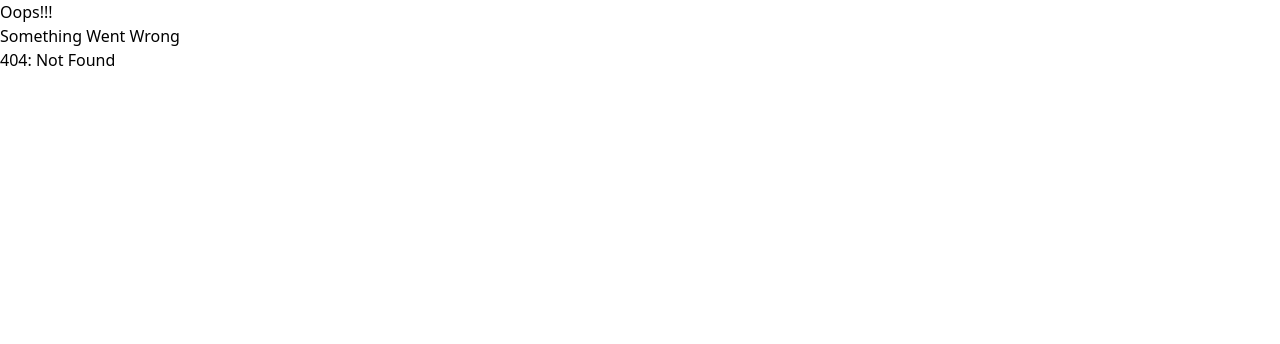
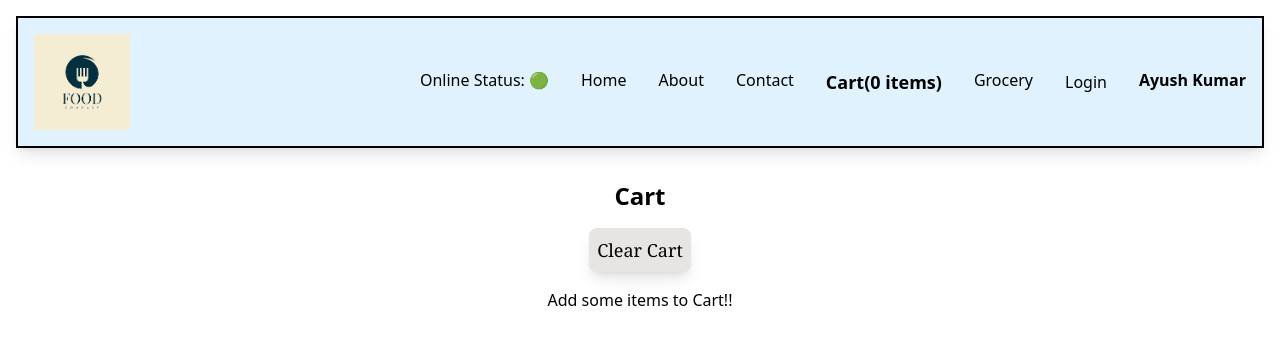
Before and after one commit to Ayush-singh3662/React, a React (Vite) app in the folder Food App/: page /cart in a window 1280 px wide. Before the commit this address had no page. Shown: the top 344 px of the page. Built offline with nearby package versions, Linux system fonts and the light colour scheme.

Commit message:
Added Cart page using redux toolkit

```diff
--- a/Food App/package.json
+++ b/Food App/package.json
@@ -12,8 +12,10 @@
   "author": "",
   "license": "ISC",
   "dependencies": {
+    "@reduxjs/toolkit": "^2.2.0",
     "react": "^18.2.0",
     "react-dom": "^18.2.0",
+    "react-redux": "^9.1.0",
     "react-router-dom": "^6.21.3"
   },
   "devDependencies": {
--- /dev/null
+++ b/Food App/src/Redux/CartSlice.js
@@ -0,0 +1,23 @@
+import { createSlice } from "@reduxjs/toolkit";
+
+const CartSlice = createSlice({
+    name: 'cart',
+    initialState: {
+        items: []
+    },
+    reducers: {
+        addItem: (state, action)=>{
+            state.items.push(action.payload);
+        },
+        removeItem: (state)=>{
+            state.items.pop();
+        },
+        clearCart: (state)=>{
+            state.items.length = 0;
+        }
+    }
+});
+
+export const {addItem, removeItem, clearCart} = CartSlice.actions;
+
+export default CartSlice.reducer;
--- /dev/null
+++ b/Food App/src/Redux/Store.js
@@ -0,0 +1,10 @@
+import {configureStore} from "@reduxjs/toolkit"
+import cartReducer from "./CartSlice";
+
+const Store = configureStore({
+    reducer: {
+        cart: cartReducer
+    }
+});
+
+export default Store;
--- /dev/null
+++ b/Food App/src/components/Cart.js
@@ -0,0 +1,23 @@
+import { useDispatch, useSelector } from "react-redux";
+import ItemList from "./ItemList";
+import { clearCart } from "../Redux/CartSlice";
+
+const Cart = () => {
+    const dispatch = useDispatch();
+    const handleClearCart = () => {
+        dispatch(clearCart());
+    }
+    const cartItems = useSelector((store) => store.cart.items);
+    return <div className="text-center m-4 p-4">
+        <h1 className="text-2xl font-bold">Cart</h1>
+        <div className="m-auto p-4 w-6/12">
+            <button className="bg-stone-200 p-2 font-serif text-lg rounded-lg shadow-lg" onClick={handleClearCart}>Clear Cart</button>
+        </div>
+        {cartItems.length === 0 && <div><h1>Add some items to Cart!! </h1></div>}
+        <div className="w-6/12 m-auto bg-gray-200 rounded-lg">
+            <ItemList items={cartItems} />
+        </div>
+    </div>
+};
+
+export default Cart;
--- a/Food App/src/components/Header.js
+++ b/Food App/src/components/Header.js
@@ -3,11 +3,13 @@ import { useContext, useState } from "react";
 import { Link } from "react-router-dom";
 import useOnlineStatus from "../utils/useOnlineStatus";
 import UserContext from "../utils/UserContext";
+import { useSelector } from "react-redux";
 
 const Header = () => {
   const [btn, setBtn] = useState("Login");
   const onlineStatus = useOnlineStatus();
   const {loggedInUser} = useContext(UserContext);
+  const cartItems = useSelector((store) => store.cart.items);
   return (
     <div className="nav-items flex justify-between m-4 py-4 border-2 border-black shadow-lg bg-sky-100">
       <Link to={"/"}><img src={LOGO_URL} className="h-24 mx-4"/></Link>
@@ -21,7 +23,7 @@ const Header = () => {
           <li className="px-4">
             <Link to={"/contact"}>Contact</Link>
           </li>
-          <li className="px-4">Cart</li>
+          <li className="px-4 font-bold text-lg"><Link to={"/cart"}>Cart({cartItems.length} items)</Link></li>
           <li className="px-4"><Link to={"/grocery"}>Grocery</Link></li>
           <button
             className="login-btn px-4"
--- a/Food App/src/components/ItemList.js
+++ b/Food App/src/components/ItemList.js
@@ -1,6 +1,12 @@
+import { useDispatch } from "react-redux";
 import {CDN_URL} from "../utils/constants";
+import { addItem } from "../Redux/CartSlice";
 
 const ItemList = ({items}) => {
+    const dispatch = useDispatch();
+    const handleClick = (item) => {
+        dispatch(addItem(item));
+    }
     return (
         <div>
             {items.map((item)=> (
@@ -16,7 +22,8 @@ const ItemList = ({items}) => {
                     </div>
                     <div className="w-3/12">
                         <div className="absolute">
-                            <button className="rounded-lg mx-10 p-2 shadow-lg bg-black text-white">Add +</button>
+                            <button className="rounded-lg mx-10 p-2 shadow-lg bg-black text-white"
+                            onClick={()=>handleClick(item)}>Add +</button>
                         </div>
                         <img src={CDN_URL+item.card.info.imageId} className="w-full"/>
                     </div>
```
Also changed, not shown: Food App/src/App.js (+9 -0 lines), 1 other file (tests, documents, lock files or other folders).
